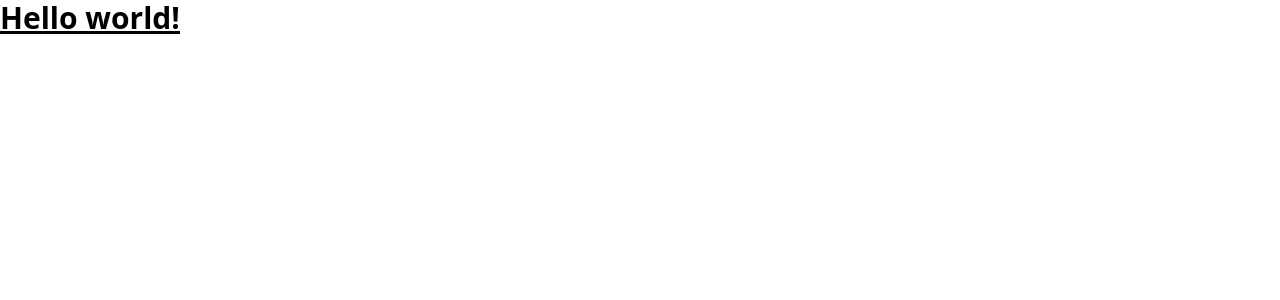
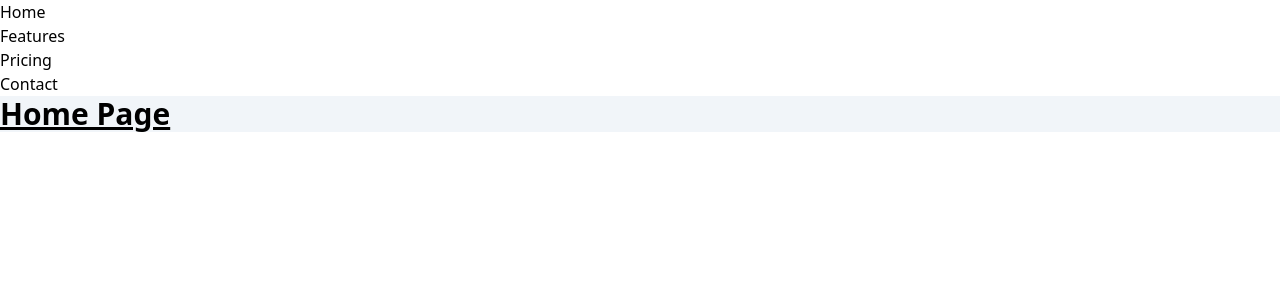
Before and after one commit to AlonsoAM/vue-spa, a Vue app: page / in a window 1280 px wide. Shown: the top 300 px of the page. Built offline with nearby package versions, Linux system fonts and the light colour scheme.

Commit message:
Configurando el vue router y creando rutas

```diff
--- a/package.json
+++ b/package.json
@@ -13,7 +13,8 @@
     "format": "prettier --write src/"
   },
   "dependencies": {
-    "vue": "^3.4.21"
+    "vue": "^3.4.21",
+    "vue-router": "^4.3.2"
   },
   "devDependencies": {
     "@rushstack/eslint-patch": "^1.8.0",
--- a/src/App.vue
+++ b/src/App.vue
@@ -3,9 +3,25 @@
 </script>
 
 <template>
-  <h1 class="text-3xl font-bold underline">
-    Hello world!
-  </h1>
+  <nav>
+    <ul>
+      <li>
+        <router-link to="/">Home</router-link>
+      </li>
+      <li>
+        <router-link to="/features">Features</router-link>
+      </li>
+      <li>
+        <router-link to="/pricing">Pricing</router-link>
+      </li>
+      <li>
+        <router-link to="/contact">Contact</router-link>
+      </li>
+    </ul>
+  </nav>
+  <main class="bg-slate-100">
+    <RouterView />
+  </main>
 </template>
 
 <style scoped>
--- a/src/main.ts
+++ b/src/main.ts
@@ -2,5 +2,6 @@ import './assets/main.css'
 
 import { createApp } from 'vue'
 import App from './App.vue'
+import router from '@/router'
 
-createApp(App).mount('#app')
+createApp(App).use(router).mount('#app')
--- /dev/null
+++ b/src/router/index.ts
@@ -0,0 +1,30 @@
+import HomePage from '@/modules/landing/pages/HomePage.vue'
+import { createRouter, createWebHashHistory } from 'vue-router'
+
+const router = createRouter({
+  history: createWebHashHistory(import.meta.env.BASE_URL),
+  routes: [
+    {
+      path: '/',
+      name: 'home',
+      component: HomePage
+    },
+    {
+      path: '/features',
+      name: 'features',
+      component: () => import('@/modules/landing/pages/FeaturesPage.vue')
+    },
+    {
+      path: '/pricing',
+      name: 'pricing',
+      component: () => import('@/modules/landing/pages/PricingPage.vue')
+    },
+    {
+      path: '/contact',
+      name: 'contact',
+      component: () => import('@/modules/landing/pages/ContactPage.vue')
+    }
+  ]
+})
+
+export default router
```
Also changed, not shown: 1 other file (tests, documents, lock files or other folders).
